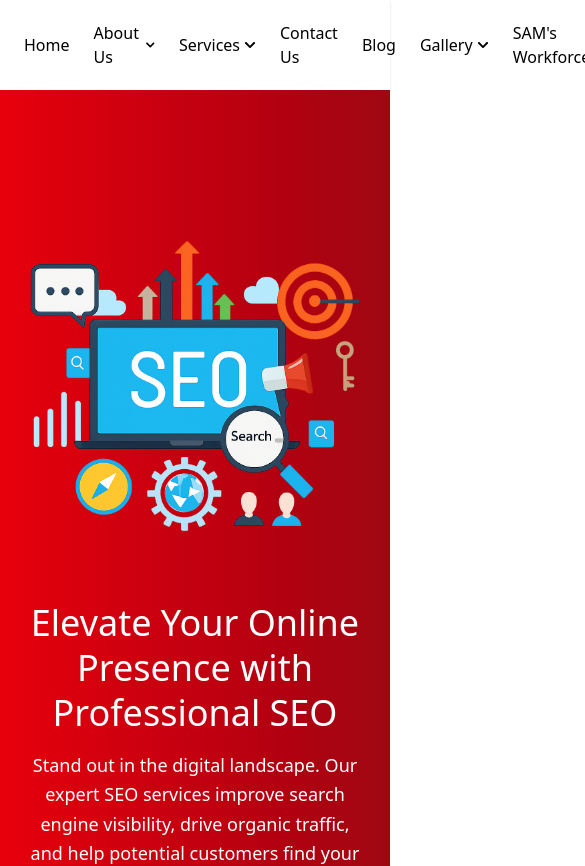
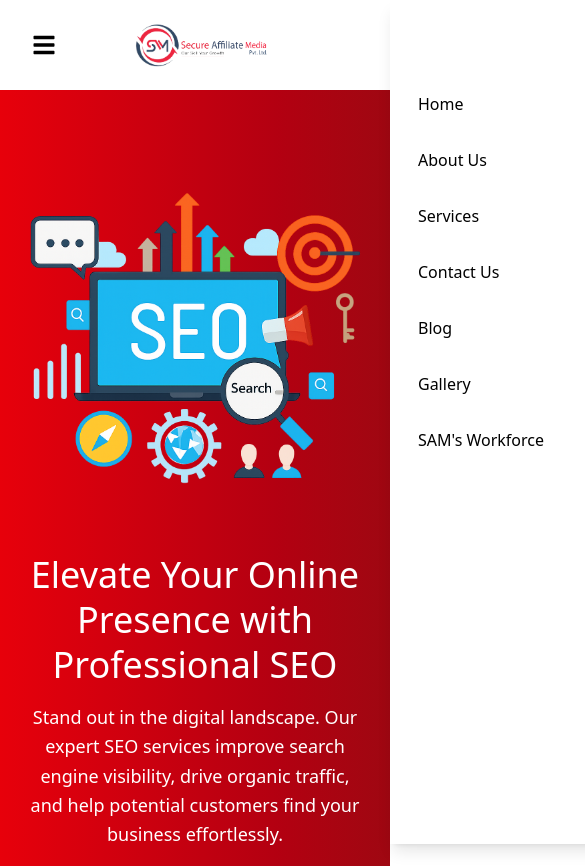
Before and after one commit to Soni0042/Securemedia, a React (Vite) app: page /services/seo in a window 390 px wide. Shown: the top 866 px of the page, 585 px wide, since content can reach past the window. Built offline with nearby package versions, Linux system fonts and the light colour scheme.

Commit message:
updated hamburger

```diff
--- a/src/App.jsx
+++ b/src/App.jsx
@@ -29,8 +29,8 @@ export default function App() {
       {/* Page Routes */}
       <Routes>
         <Route path="/" element={<Home />} />
-        <Route path="/about/AboutSAM" element={<AboutSAM />} />
-        <Route path="/contact" element={<ContactUs />} />
+        <Route path="/about-us" element={<AboutSAM />} />
+        <Route path="/contact-us" element={<ContactUs />} />
         <Route path="/gallery/in-house" element={<InHouse />} />
         <Route path="/gallery/Event" element={<Event />} />
         <Route path="/services/affiliate-marketing" element={<Affiliate/>} />
--- a/src/components/Navbar.jsx
+++ b/src/components/Navbar.jsx
@@ -1,13 +1,37 @@
+import React, { useState } from "react";
 import { Link } from "react-router-dom";
-import { FaChevronDown } from "react-icons/fa";
-
+import { FaChevronDown, FaBars, FaTimes } from "react-icons/fa";
 
 export default function Navbar() {
+  const [menuOpen, setMenuOpen] = useState(false);
+  const [dropdownOpen, setDropdownOpen] = useState({});
+
+  const handleDropdownToggle = (name) => {
+    setDropdownOpen((prev) => ({
+      ...prev,
+      [name]: !prev[name],
+    }));
+  };
+
+  const closeAll = () => {
+    setMenuOpen(false);
+    setDropdownOpen({});
+  };
+
   return (
-    <nav className="bg-white text-black px-6 py-4 flex items-center justify-between shadow" style={{ height: "90px" }}>
+    <nav className="bg-white text-black px-6 py-4 relative z-50" style={{ height: "90px" }}>
+      <div className="max-w-7xl mx-auto flex items-center justify-between h-full">
+        {/* Hamburger menu on left (mobile only) */}
+        <button
+          className="md:hidden p-2 text-2xl focus:outline-none z-50"
+          onClick={() => setMenuOpen(!menuOpen)}
+          aria-label={menuOpen ? "Close menu" : "Open menu"}
+        >
+          {menuOpen ? <FaTimes /> : <FaBars />}
+        </button>
+
         {/* Logo */}
-      <div className="flex items-center">
-        <Link to="/">
+        <Link to="/" className="flex items-center z-50 mx-4 md:mx-0">
           <img
             src="/New Logo 1.png"
             alt="Company Logo"
@@ -15,76 +39,179 @@ export default function Navbar() {
             style={{ maxHeight: "150px" }}
           />
         </Link>
-      </div>
 
-      {/* Menu */}
-      <ul className="flex items-center space-x-6">
-        {/* Home */}
+        {/* Desktop menu */}
+        <ul className="hidden md:flex items-center space-x-6">
           <li>
             <Link to="/" className="hover:text-[#E53935]">Home</Link>
           </li>
+          <li>
+            <Link to="/about-us" className="hover:text-[#E53935]">About Us</Link>
+          </li>
+          <NavDropdown
+            label="Services"
+            links={[
+              { to: "/services/affiliate-marketing", label: "Affiliate Marketing" },
+              { to: "/services/performance-marketing", label: "Performance Marketing" },
+              { to: "/services/seo", label: "SEO" },
+              { to: "/services/email-marketing", label: "Email Marketing" },
+              { to: "/services/ecommerce-marketing", label: "Ecommerce Marketing" },
+              { to: "/services/lead-generation", label: "Lead Generation" },
+            ]}
+          />
+          <li>
+            <Link to="/contact-us" className="hover:text-[#E53935]">Contact Us</Link>
+          </li>
+          <li>
+            <Link to="/blog" className="hover:text-[#E53935]">Blog</Link>
+          </li>
+          <NavDropdown
+            label="Gallery"
+            links={[
+              { to: "/gallery/in-house", label: "In-House" },
+              { to: "/gallery/event", label: "Event" },
+            ]}
+          />
+          <NavDropdown
+            label="SAM's Workforce"
+            links={[
+              { to: "/people-in-sam", label: "Our Team" },
+              { to: "#", label: "Careers" },
+            ]}
+          />
+        </ul>
 
-        {/* About Us */}
-        <li className="relative group">
-          <span className="flex items-center hover:text-[#E53935] cursor-default select-none">
-            About Us <FaChevronDown className="ml-1 text-xs" />
-          </span>
-          <ul className="absolute left-0 top-full w-48 bg-white border border-gray-200 hidden group-hover:block rounded shadow-lg z-50">
-            <li><Link to="/about/AboutSAM" className="block px-4 py-2 hover:bg-gray-100">About SAM</Link></li>
-            <li><Link to="/about/mission" className="block px-4 py-2 hover:bg-gray-100">Mission</Link></li>
-            <li><Link to="/about/vision" className="block px-4 py-2 hover:bg-gray-100">Vision</Link></li>
-          </ul>
+        {/* Mobile menu overlay */}
+        {menuOpen && (
+          <div className="fixed inset-0 bg-black/30 z-40" onClick={closeAll}></div>
+        )}
+
+        {/* Mobile sliding menu */}
+        <div
+          className={`fixed md:hidden top-0 right-0 w-72 h-full bg-white shadow-lg z-50 transform transition-transform duration-300 ${
+            menuOpen ? "translate-x-0" : "translate-x-full"
+          }`}
+        >
+          <button
+            className="absolute top-5 right-6 text-2xl"
+            onClick={closeAll}
+            aria-label="Close menu"
+          >
+            <FaTimes />
+          </button>
+
+          <ul className="flex flex-col space-y-2 mt-20 px-7">
+            <li>
+              <Link to="/" className="block py-3 hover:text-[#E53935]" onClick={closeAll}>
+                Home
+              </Link>
+            </li>
+            <li>
+              <Link to="/about-us" className="block py-3 hover:text-[#E53935]" onClick={closeAll}>
+                About Us
+              </Link>
             </li>
 
-        {/* Services */}
-        <li className="relative group">
-          <span className="flex items-center hover:text-[#E53935] cursor-default select-none">
-            Services <FaChevronDown className="ml-1 text-xs" />
-          </span>
-          <ul className="absolute left-0 top-full w-56 bg-white border border-gray-200 hidden group-hover:block rounded shadow-lg z-50">
-            <li><Link to="/services/affiliate-marketing" className="block px-4 py-2 hover:bg-gray-100">Affiliate Marketing</Link></li>
-            <li><Link to="/services/performance-marketing" className="block px-4 py-2 hover:bg-gray-100">Performance Marketing</Link></li>
-            <li><Link to="/services/seo" className="block px-4 py-2 hover:bg-gray-100">SEO</Link></li>
-            <li><Link to="/services/email-marketing" className="block px-4 py-2 hover:bg-gray-100">Email Marketing</Link></li>
-            <li><Link to="/services/ecommerce-marketing" className="block px-4 py-2 hover:bg-gray-100">Ecommerce Marketing</Link></li>
-            <li><Link to="/services/lead-generation" className="block px-4 py-2 hover:bg-gray-100">Lead Generation</Link></li>
+            <li>
+              <button
+                type="button"
+                className="w-full flex justify-between items-center py-3 hover:text-[#E53935]"
+                onClick={() => handleDropdownToggle("services")}
+              >
+                <span>Services</span>
+                <FaChevronDown
+                  className={`ml-2 transform transition ${
+                    dropdownOpen["services"] ? "rotate-180" : ""
+                  }`}
+                />
+              </button>
+              {dropdownOpen["services"] && (
+                <ul className="ml-4 mt-1 space-y-1">
+                  <li><Link to="/services/affiliate-marketing" className="block py-2 hover:text-[#E53935]" onClick={closeAll}>Affiliate Marketing</Link></li>
+                  <li><Link to="/services/performance-marketing" className="block py-2 hover:text-[#E53935]" onClick={closeAll}>Performance Marketing</Link></li>
+                  <li><Link to="/services/seo" className="block py-2 hover:text-[#E53935]" onClick={closeAll}>SEO</Link></li>
+                  <li><Link to="/services/email-marketing" className="block py-2 hover:text-[#E53935]" onClick={closeAll}>Email Marketing</Link></li>
+                  <li><Link to="/services/ecommerce-marketing" className="block py-2 hover:text-[#E53935]" onClick={closeAll}>Ecommerce Marketing</Link></li>
+                  <li><Link to="/services/lead-generation" className="block py-2 hover:text-[#E53935]" onClick={closeAll}>Lead Generation</Link></li>
                 </ul>
+              )}
             </li>
 
-        {/* Contact Us */}
             <li>
-          <Link to="/contact" className="flex items-center hover:text-[#E53935] transition-colors ">
+              <Link to="/contact-us" className="block py-3 hover:text-[#E53935]" onClick={closeAll}>
                 Contact Us
               </Link>
             </li>
 
-        {/* Blog */}
             <li>
-          <Link to="/blog" className="hover:text-[#E53935]">Blog</Link>
+              <Link to="/blog" className="block py-3 hover:text-[#E53935]" onClick={closeAll}>
+                Blog
+              </Link>
             </li>
 
-        {/* Gallery */}
-        <li className="relative group">
-          <span className="flex items-center hover:text-[#E53935] cursor-default select-none">
-            Gallery <FaChevronDown className="ml-1 text-xs" />
-          </span>
-          <ul className="absolute left-0 top-full w-40 bg-white border border-gray-200 hidden group-hover:block rounded shadow-lg z-50">
-            <li><Link to="/gallery/in-house" className="block px-4 py-2 hover:bg-gray-100">In-House</Link></li>
-            <li><Link to="/gallery/event" className="block px-4 py-2 hover:bg-gray-100">Event</Link></li>
+            <li>
+              <button
+                type="button"
+                className="w-full flex justify-between items-center py-3 hover:text-[#E53935]"
+                onClick={() => handleDropdownToggle("gallery")}
+              >
+                <span>Gallery</span>
+                <FaChevronDown
+                  className={`ml-2 transform transition ${
+                    dropdownOpen["gallery"] ? "rotate-180" : ""
+                  }`}
+                />
+              </button>
+              {dropdownOpen["gallery"] && (
+                <ul className="ml-4 mt-1 space-y-1">
+                  <li><Link to="/gallery/in-house" className="block py-2 hover:text-[#E53935]" onClick={closeAll}>In-House</Link></li>
+                  <li><Link to="/gallery/event" className="block py-2 hover:text-[#E53935]" onClick={closeAll}>Event</Link></li>
                 </ul>
+              )}
             </li>
 
-        {/* SAM's Workforce */}
-        <li className="relative group">
-          <span className="flex items-center hover:text-[#E53935] cursor-default select-none">
-            SAM's Workforce <FaChevronDown className="ml-1 text-xs" />
-          </span>
-          <ul className="absolute left-0 top-full w-44 bg-white border border-gray-200 hidden group-hover:block rounded shadow-lg z-50">
-            <li><Link to="/people-in-sam" className="block px-4 py-2 hover:bg-gray-100">Our Team</Link></li>
-            <li><Link to="#" className="block px-4 py-2 hover:bg-gray-100">Careers</Link></li>
+            <li>
+              <button
+                type="button"
+                className="w-full flex justify-between items-center py-3 hover:text-[#E53935]"
+                onClick={() => handleDropdownToggle("sam")}
+              >
+                <span>SAM's Workforce</span>
+                <FaChevronDown
+                  className={`ml-2 transform transition ${
+                    dropdownOpen["sam"] ? "rotate-180" : ""
+                  }`}
+                />
+              </button>
+              {dropdownOpen["sam"] && (
+                <ul className="ml-4 mt-1 space-y-1">
+                  <li><Link to="/people-in-sam" className="block py-2 hover:text-[#E53935]" onClick={closeAll}>Our Team</Link></li>
+                  <li><Link to="#" className="block py-2 hover:text-[#E53935]" onClick={closeAll}>Careers</Link></li>
                 </ul>
+              )}
             </li>
           </ul>
+        </div>
+      </div>
     </nav>
   );
 }
+
+function NavDropdown({ label, links }) {
+  return (
+    <li className="relative group">
+      <span className="flex items-center hover:text-[#E53935] cursor-pointer select-none">
+        {label} <FaChevronDown className="ml-1 text-xs" />
+      </span>
+      <ul className="absolute left-0 top-full w-56 bg-white border border-gray-200 hidden group-hover:block rounded shadow-lg z-50">
+        {links.map((link) => (
+          <li key={link.to}>
+            <Link to={link.to} className="block px-4 py-2 hover:bg-gray-100">
+              {link.label}
+            </Link>
+          </li>
+        ))}
+      </ul>
+    </li>
+  );
+}
--- a/src/pages/services/AffiliateMarketing.jsx
+++ b/src/pages/services/AffiliateMarketing.jsx
@@ -63,8 +63,8 @@ const Affiliate = () => {
             animate={{ opacity: 1, x: 0 }}
             transition={{ duration: 0.8 }}
           >
-            <h1 className="text-4xl md:text-5xl  mb-6">
-              Transform your traffic into revenue with Smart Affiliate Strategies.
+            <h1 className="text-xl md:text-5xl  mb-6">
+              Transform your traffic into revenue with Smart Affiliate Strategies
             </h1>
             <p className="text-lg md:text-xl text-white">
               Transform your website traffic into a steady stream of income with
--- a/src/pages/services/PerformanceMarketing.jsx
+++ b/src/pages/services/PerformanceMarketing.jsx
@@ -18,11 +18,11 @@ export default function PerformanceMarketing() {
             animate={{ opacity: 1, x: 0 }}
             transition={{ duration: 0.8 }}
           >
-            <h1 className="text-5xl md:text-6xl mb-4 tracking-tight">
-              Performance Marketing
+            <h1 className="text-5xl md:text-5xl mb-4 tracking-tight">
+              From Clicks to Conversions:
             </h1>
             <h2 className="text-2xl md:text-3xl font-semibold mb-6">
-              From Clicks to Conversions
+               Drive Tangible Returns on Your Ads
             </h2>
             <p className="text-lg mb-6 leading-relaxed max-w-xl">
               Stop chasing just clicks; start driving real business outcomes. Our strategies focus on converting ad interactions into measurable results, maximizing your ROI and fueling your growth.
--- a/src/pages/services/SEO.jsx
+++ b/src/pages/services/SEO.jsx
@@ -8,7 +8,7 @@ export default function SEOService() {
     <div className="flex flex-col min-h-screen font-sans text-gray-900 bg-gray-50">
 
       {/* Hero Section */}
-      <section className="bg-gradient-to-r from-red-600 to-red-800 text-white py-32 px-6">
+      <section className="bg-gradient-to-r from-red-600 to-red-800 text-white py-20 px-6">
         <div className="max-w-7xl mx-auto flex flex-col-reverse md:flex-row items-center justify-between gap-10">
 
           {/* Text */}
```
Lines whose indentation alone changed are shown as unchanged.
